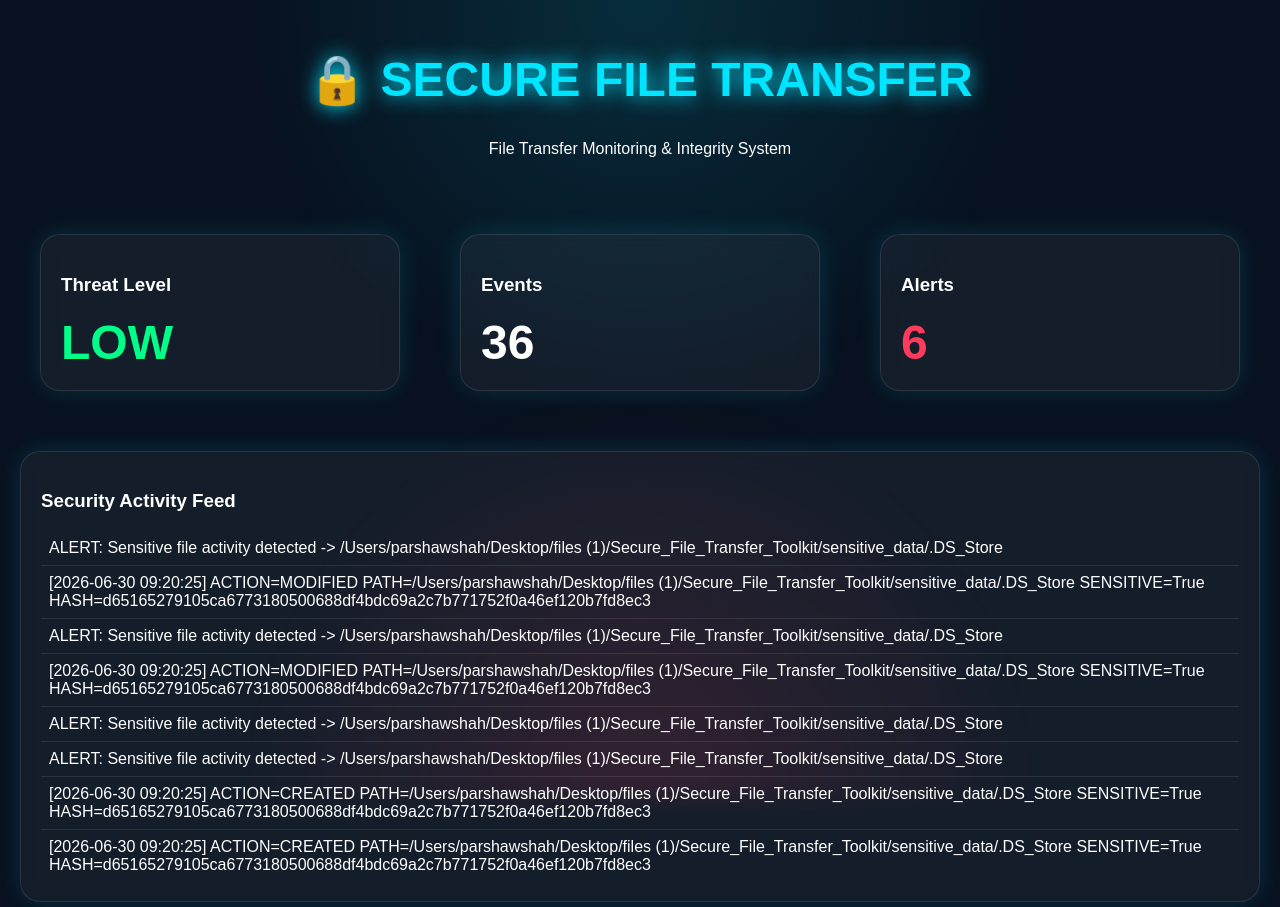
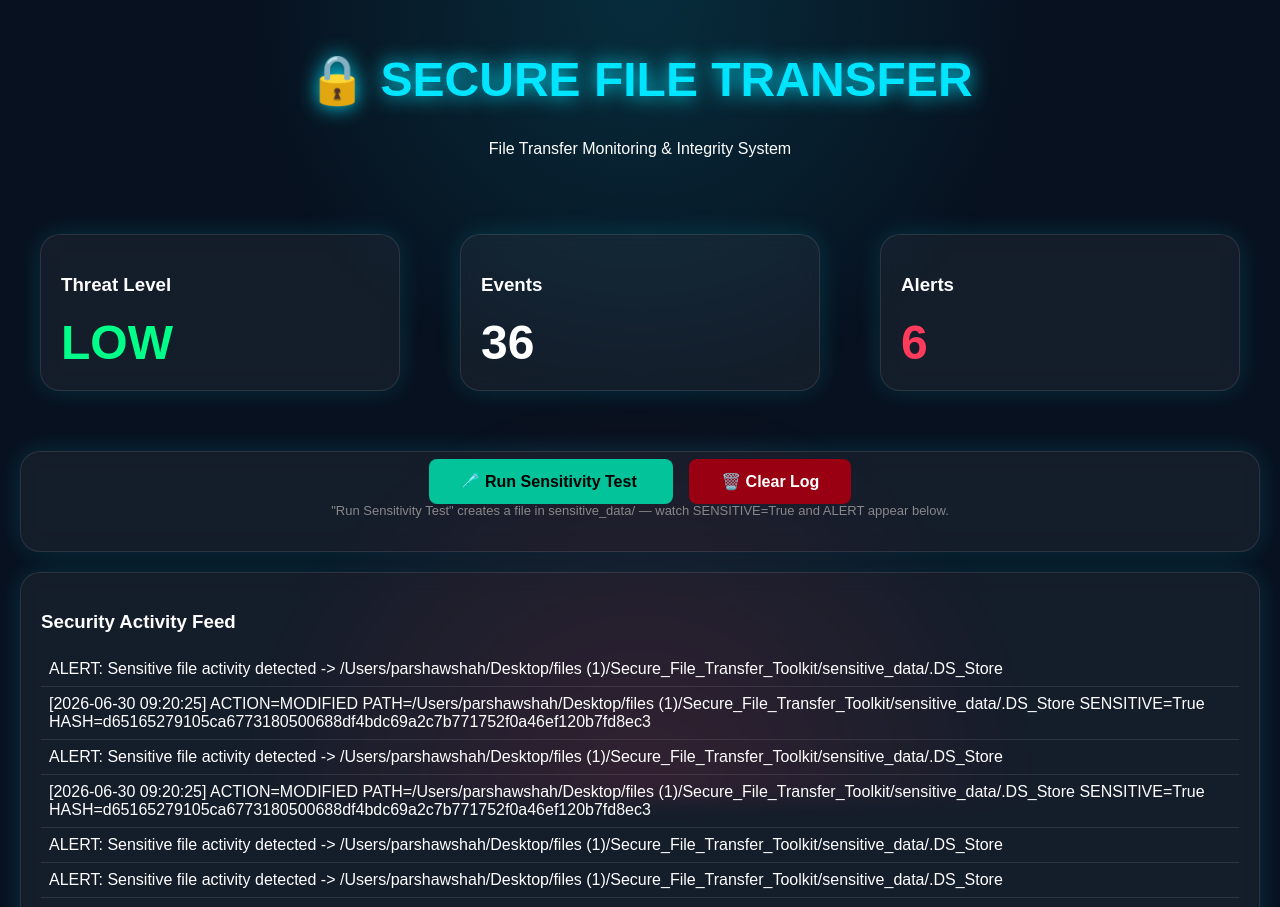
Before and after one commit to Parshaw059/Secure-File-Transfer, a Flask app: page / in a window 1280 px wide. Shown: the top 907 px of the page. Run offline with Flask 3, Linux system fonts and the light colour scheme.

Commit message:
Add sensitivity test and clear log buttons to dashboard
Added buttons to run sensitivity tests and clear logs with accompanying descriptions.

```diff
--- a/templates/index.html
+++ b/templates/index.html
@@ -1,11 +1,9 @@
-
 <!DOCTYPE html>
 <html>
 <head>
 <meta charset="UTF-8">
 <title>Secure File Transfer — Monitoring Dashboard</title>
 <link rel="stylesheet" href="{{ url_for('static', filename='style.css') }}">
-<script src="https://cdn.jsdelivr.net/npm/chart.js"></script>
 <meta http-equiv="refresh" content="5">
 </head>
 <body>
@@ -20,6 +18,18 @@
 <div class="card"><h3>Threat Level</h3><div class="big danger">LOW</div></div>
 <div class="card"><h3>Events</h3><div class="big">{{ total_events }}</div></div>
 <div class="card"><h3>Alerts</h3><div class="big alert">{{ alerts }}</div></div>
+</div>
+
+<div class="card" style="text-align:center; padding: 20px;">
+  <a href="/test" style="background:#02C39A; color:#000; padding:14px 32px; border-radius:8px; font-size:16px; font-weight:bold; text-decoration:none; margin-right:16px;">
+    🧪 Run Sensitivity Test
+  </a>
+  <a href="/clear" style="background:#990011; color:#fff; padding:14px 32px; border-radius:8px; font-size:16px; font-weight:bold; text-decoration:none;">
+    🗑️ Clear Log
+  </a>
+  <p style="color:#888; margin-top:12px; font-size:13px;">
+    "Run Sensitivity Test" creates a file in sensitive_data/ — watch SENSITIVE=True and ALERT appear below.
+  </p>
 </div>
 
 <div class="card">
```
